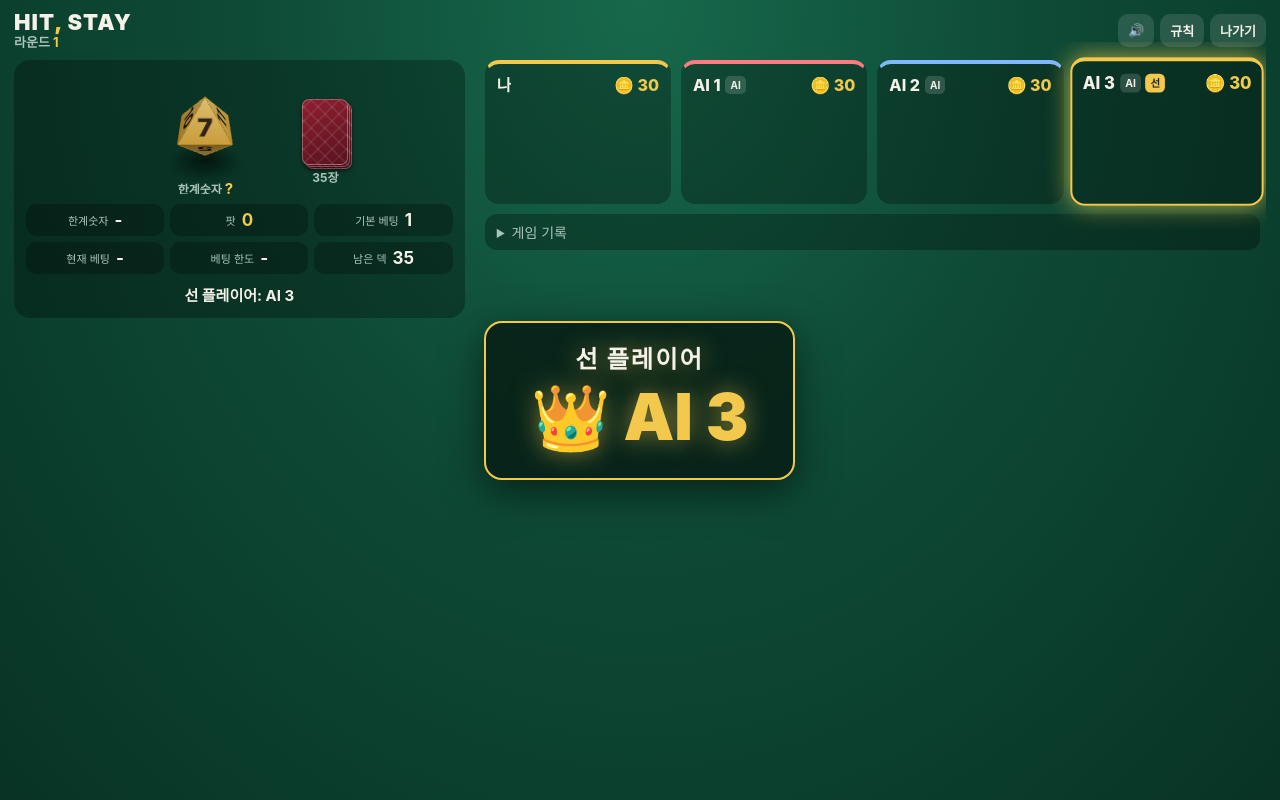
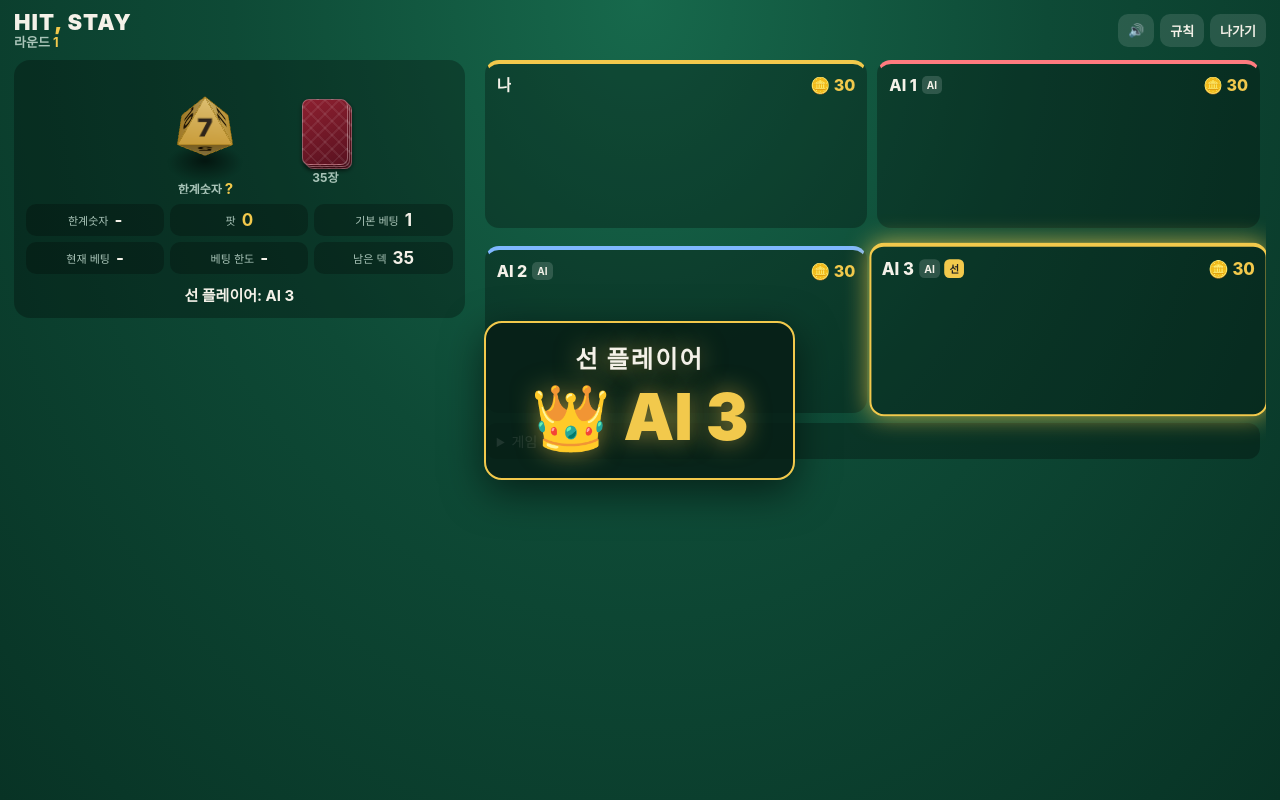
Before and after one commit to jkh76/hitstay, a plain HTML site: page index.html in a window 1280 px wide. Both pictures are taken after a click on the button "게임 시작". Drawn offline with nearby package versions, Linux system fonts and the light colour scheme.

Commit message:
태블릿 가로: 인원별 플레이어 배치·카드 확대·가운데 정렬
- 2·4명은 2칸, 3·5명은 3칸 고정 배치
- 카드 최대 폭 60px, 박스 가운데 정렬

Co-Authored-By: Claude Opus 5.5 <noreply@anthropic.com>
Claude-Session: https://claude.ai/code/session_01RsA9Tr5hTq7NJAcRK3864n

```diff
--- a/index.html
+++ b/index.html
@@ -217,6 +217,12 @@ input[type=text]{font:inherit;padding:9px 10px;border-radius:9px;border:1px soli
   #action .in2{max-width:none}
   #players{grid-template-columns:repeat(auto-fill,minmax(170px,1fr))}
   #logbox{margin-top:10px}
+}
+/* 태블릿 가로(높이 넉넉): 인원별 고정 배치 + 카드 크게 */
+@media (orientation: landscape) and (min-width: 640px) and (min-height: 561px){
+  #players[data-n="2"],#players[data-n="4"]{grid-template-columns:repeat(2,minmax(0,1fr))}
+  #players[data-n="3"],#players[data-n="5"]{grid-template-columns:repeat(3,minmax(0,1fr))}
+  .cards{--cw:60px;min-height:86px;justify-content:center} /* 카드를 박스 가운데 정렬 */
 }
 /* 높이가 낮은 가로 화면(폰 가로)은 더 촘촘하게 */
 @media (orientation: landscape) and (min-width: 640px) and (max-height: 560px){
@@ -577,7 +583,7 @@ document.addEventListener('click',e=>{const b=e.target.closest&&e.target.closest
 function log(h,cls=''){const d=document.createElement('div');if(cls)d.className=cls;d.innerHTML=h;const L=$('#log');L.prepend(d);while(L.children.length>300)L.lastChild.remove()}
 function setPhase(t){S.phase=t;render()}
 function buildPlayers(){
-  const wrap=$('#players');wrap.innerHTML='';
+  const wrap=$('#players');wrap.innerHTML='';wrap.dataset.n=S.players.length;
   S.players.forEach(p=>{
     const root=document.createElement('div');root.className='pl';root.style.setProperty('--c',p.color);
     root.innerHTML=`<div class="res" hidden></div><div class="act" hidden></div><div class="bet" hidden></div><div class="ph"><span class="nm"></span><span class="tags"></span><span class="chips"></span></div><div class="cards"></div><div class="pf"><span class="sm"></span><span class="st"></span></div>`;
```
